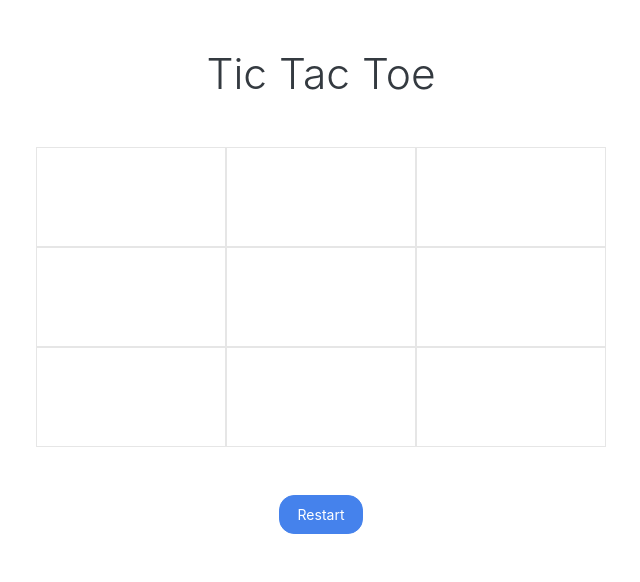
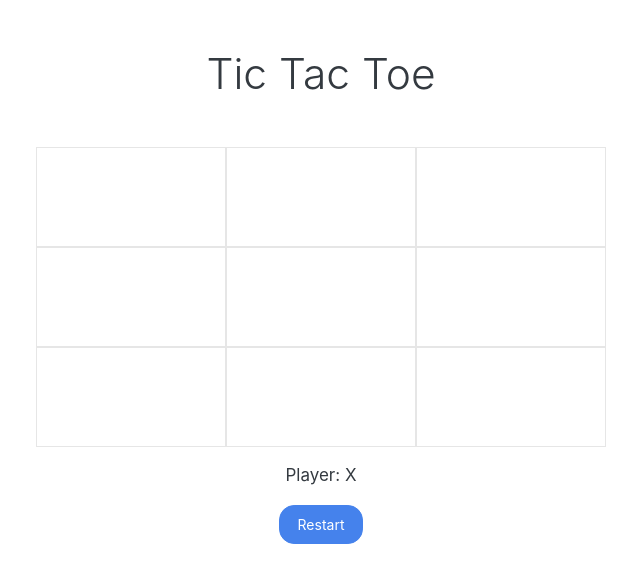
Before and after one commit to TymekB/TicTacToe, an Angular app: page / in a window 1280 px wide. Shown: the top 582 px of the page, without its empty margins (319-959 px from the left). Built offline with nearby package versions, Linux system fonts and the light colour scheme.

Commit message:
added setting player on board

```diff
--- a/src/app/tic-tac-toe/tic-tac-toe.component.html
+++ b/src/app/tic-tac-toe/tic-tac-toe.component.html
@@ -6,10 +6,16 @@
             <h1 class="logo">Tic Tac Toe</h1>
 
             <div class="row mt-5 text-center">
-                <div class="col-4 square" *ngFor="let item of board"></div>
+                <div class="col-4 square" *ngFor="let item of board; index as i"
+                     [ngClass]="item !== null ? 'inactive' : ''"
+                     (click)="setPlayerOnBoard(i)">
+                    {{item}}
+                </div>
             </div>
 
-            <div class="text-center mt-5">
+            <div class="text-center mt-3">Player: {{player}}</div>
+
+            <div class="text-center mt-3">
                 <button class="btn btn-primary">Restart</button>
             </div>
 
--- a/src/app/tic-tac-toe/tic-tac-toe.component.scss
+++ b/src/app/tic-tac-toe/tic-tac-toe.component.scss
@@ -7,9 +7,15 @@ h1.logo {
     border: 1px solid #e6e6e6;
     height: 100px;
     line-height: 100px;
+    font-weight: 300;
+    font-size: 30px;
 }
 
 .square:hover {
     cursor: pointer;
     background: #fafafa;
 }
+
+.inactive {
+    pointer-events: none;
+}
--- a/src/app/tic-tac-toe/tic-tac-toe.component.ts
+++ b/src/app/tic-tac-toe/tic-tac-toe.component.ts
@@ -8,10 +8,22 @@ import {Component, OnInit} from '@angular/core';
 export class TicTacToeComponent implements OnInit {
 
     board = [];
+    player = 'X';
 
     constructor() {
-        for(let i = 0; i < 9; i++) {
-            this.board.push('n');
+        for (let i = 0; i < 9; i++) {
+            this.board.push(null);
+        }
+    }
+
+    setPlayerOnBoard(pos) {
+
+        this.board[pos] = this.player;
+
+        if (this.player === 'X') {
+            this.player = 'O';
+        } else {
+            this.player = 'X';
         }
     }
 
```
